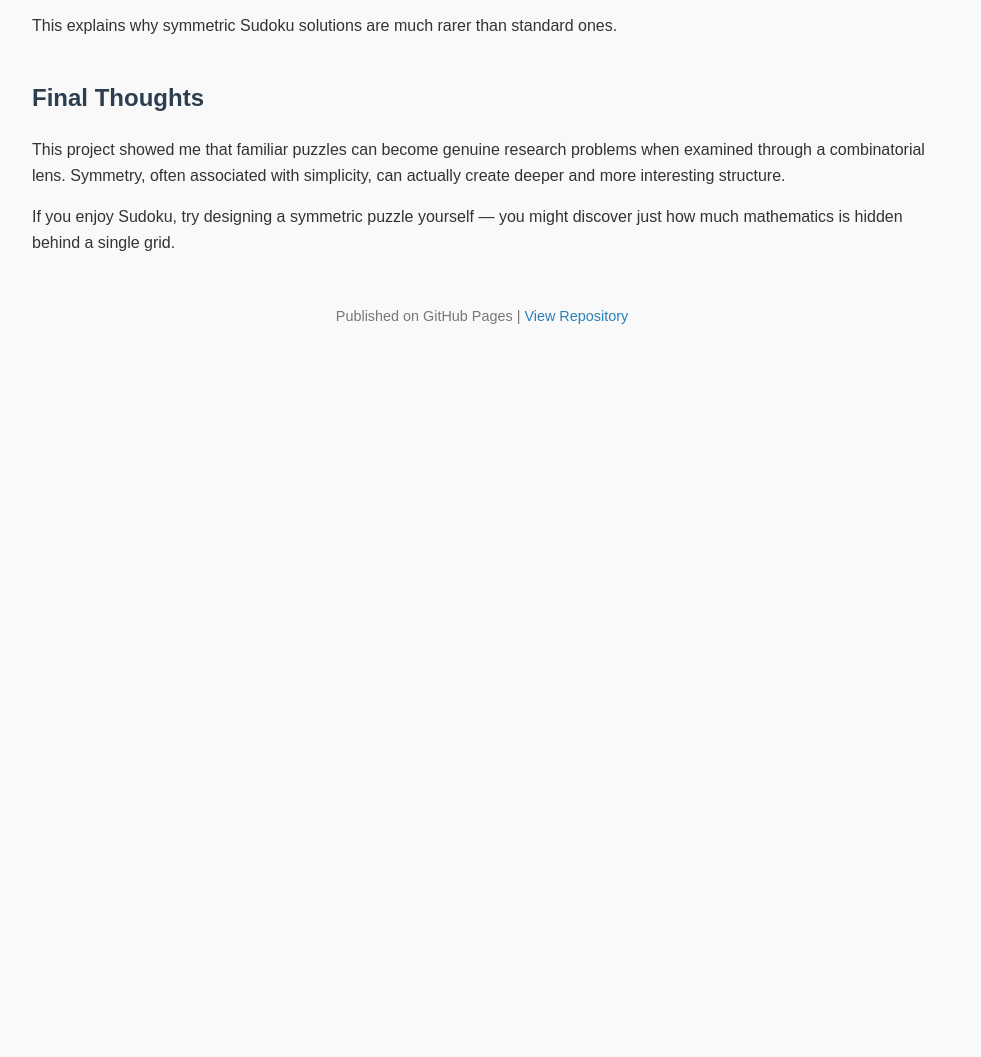
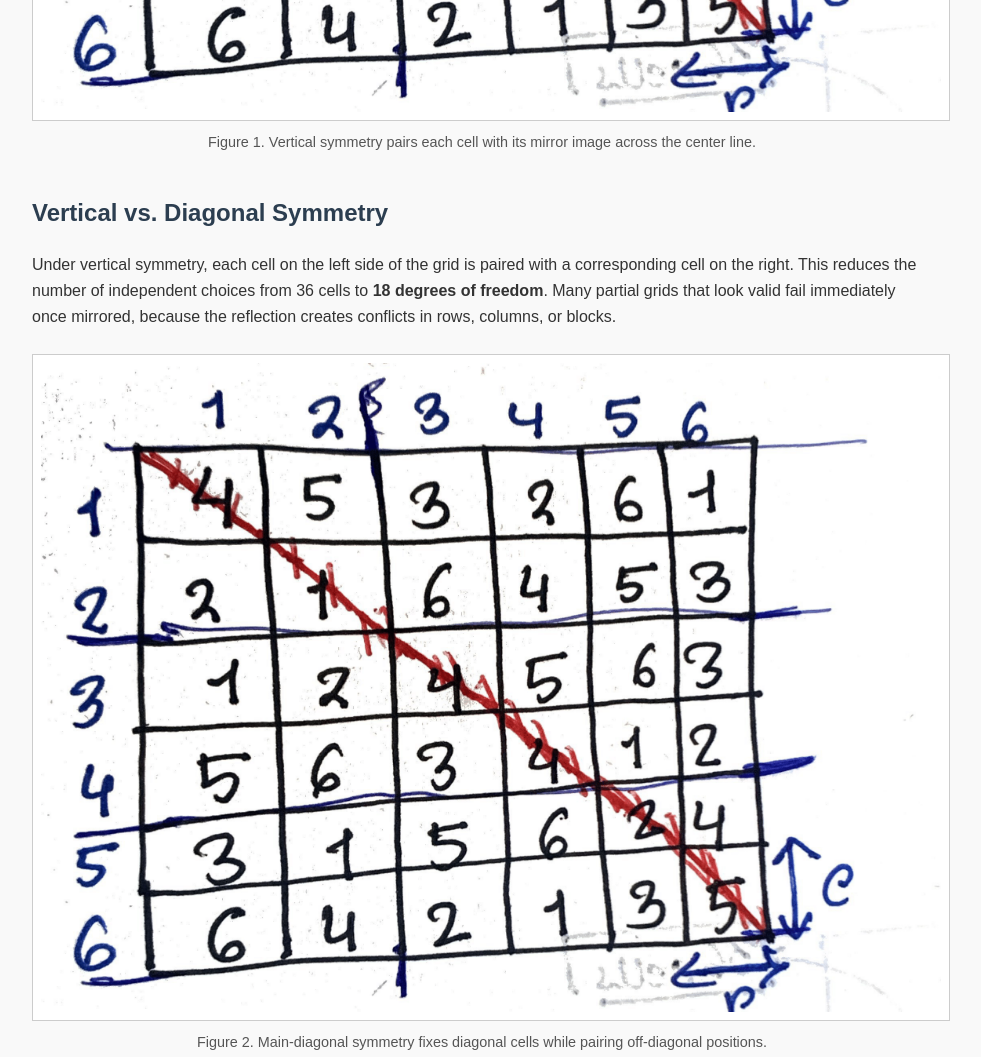
Before and after one commit to mozartrombocks/sudoku-symmetry-project, a plain HTML site: page index.html in a window 1280 px wide. Shown: the part 1147-2204 px from the top of the page, without its empty margins (158-1139 px from the left). Before the commit the page ends 1510 px from the top, so only its background shows below. Drawn offline with Linux system fonts and the light colour scheme.

Commit message:
Update index.html

```diff
--- a/index.html
+++ b/index.html
@@ -28,10 +28,17 @@
       max-width: 100%;
       height: auto;
       display: block;
-      margin: 20px auto;
+      margin: 25px auto;
       border: 1px solid #ccc;
-      padding: 5px;
+      padding: 8px;
       background: #fff;
+    }
+    .caption {
+      text-align: center;
+      font-size: 0.9em;
+      color: #555;
+      margin-top: -15px;
+      margin-bottom: 25px;
     }
     p {
       margin-bottom: 15px;
@@ -75,20 +82,27 @@
     <li><strong>Vertical (mirror) symmetry</strong></li>
     <li><strong>Main-diagonal symmetry</strong></li>
   </ul>
-  <p>For each case, I examined how symmetry pairs cells together and how those pairings interact with the standard Sudoku rules.</p>
 
-  <!-- Optional diagram placeholder -->
-  <!-- <img src="images/vertical_symmetry_diagram.png" alt="Vertical symmetry diagram"> -->
+  <!-- Vertical symmetry diagram -->
+  <img src="images-vertical_symmetry.png"
+       alt="Vertical symmetry pairing in a 6×6 Sudoku grid">
+  <div class="caption">
+    Figure 1. Vertical symmetry pairs each cell with its mirror image across the center line.
+  </div>
 
   <h2>Vertical vs. Diagonal Symmetry</h2>
   <p>Under vertical symmetry, each cell on the left side of the grid is paired with a corresponding cell on the right. This reduces the number of independent choices from 36 cells to <strong>18 degrees of freedom</strong>. Many partial grids that look valid fail immediately once mirrored, because the reflection creates conflicts in rows, columns, or blocks.</p>
 
+  <!-- Diagonal symmetry diagram -->
+  <img src="images-diagonal_symmetry.png"
+       alt="Main diagonal symmetry in a 6×6 Sudoku grid">
+  <div class="caption">
+    Figure 2. Main-diagonal symmetry fixes diagonal cells while pairing off-diagonal positions.
+  </div>
+
   <p>Diagonal symmetry behaves differently. Cells along the main diagonal are fixed under reflection, while the remaining cells form symmetric pairs. This leaves <strong>21 degrees of freedom</strong>, making diagonal symmetry slightly less restrictive than vertical symmetry.</p>
 
   <p>Comparing these cases showed that symmetry doesn’t just “simplify” Sudoku — it introduces new dependencies that drastically shrink the solution space.</p>
-
-  <!-- Optional diagram placeholder -->
-  <!-- <img src="images/diagonal_symmetry_diagram.png" alt="Diagonal symmetry diagram"> -->
 
   <h2>What I Learned</h2>
   <p>Symmetry affects Sudoku in two stages:</p>
@@ -104,7 +118,11 @@
   <p>If you enjoy Sudoku, try designing a symmetric puzzle yourself — you might discover just how much mathematics is hidden behind a single grid.</p>
 
   <footer>
-    <p>Published on GitHub Pages | <a href="https://github.com/mozartrombocks/sudoku-symmetry-project">View Repository</a></p>
+    <p>Published on GitHub Pages |
+      <a href="https://github.com/mozartrombocks/sudoku-symmetry-project">
+        View Repository
+      </a>
+    </p>
   </footer>
 
 </body>
```
